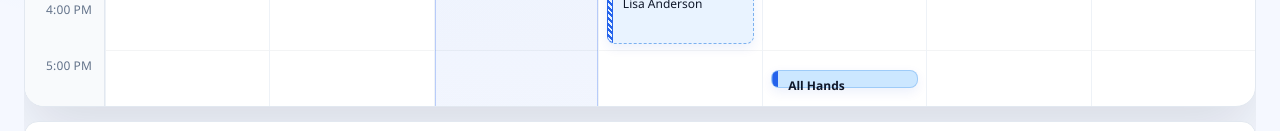
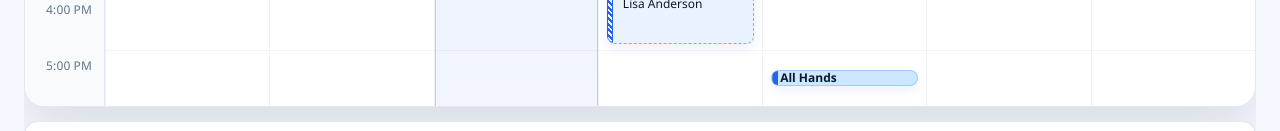
Before and after one commit to TangSoftwareLLC/Decline2.0, a React (Vite) app: page / in a window 1280 px wide. Shown: the part 521-652 px from the top of the page. Built offline with nearby package versions, Linux system fonts and the light colour scheme.

Commit message:
- change 30 minute length meeting block to ensure text is centered vertically in meeting block

```diff
--- a/src/components/MeetingBlock.css
+++ b/src/components/MeetingBlock.css
@@ -126,6 +126,15 @@
   display: none;
 }
 
+.meeting-block.len-30 {
+  padding: 0 8px; /* remove vertical padding so text can sit dead-center */
+  align-items: center;
+}
+
+.meeting-block.len-30 .meeting-content {
+  justify-content: center;
+  align-items: center;
+}
 /* Extra-tight styling for 15-minute slots so text can fit */
 .meeting-block.len-15 {
   padding: 0 6px 4px 10px; /* remove top padding to maximize visible text */
```
